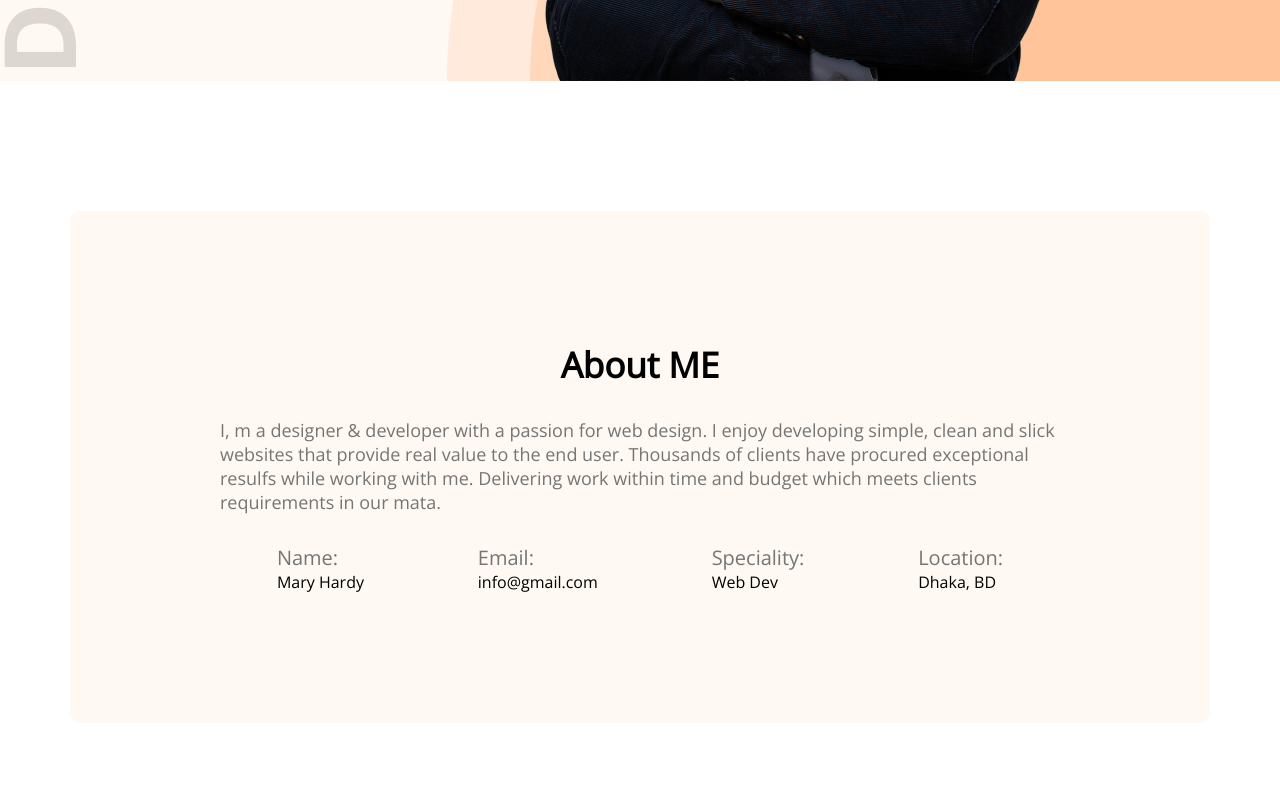
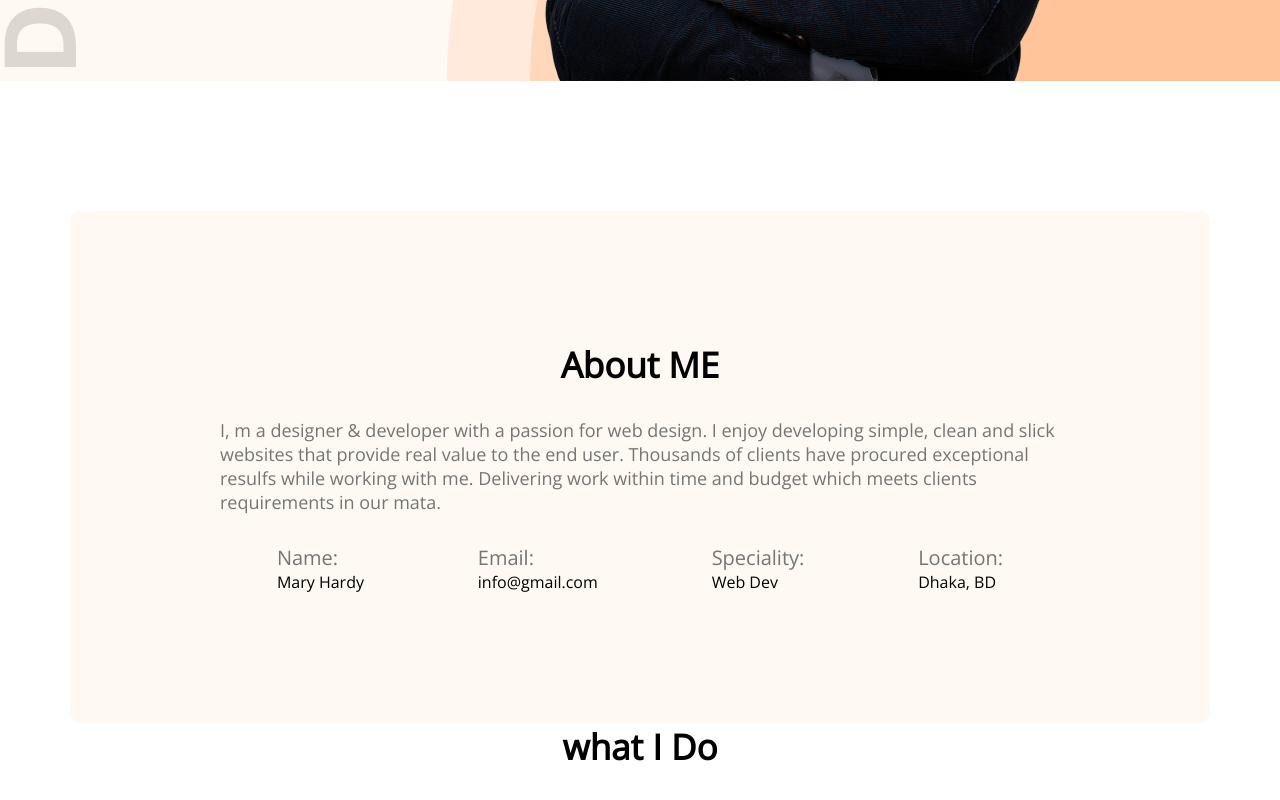
Before and after one commit to antik1801/developer-portfolio, a plain HTML site: page index.html in a window 1280 px wide. Shown: the part 759-1559 px from the top of the page. Before the commit the page ends 1482 px from the top, so only its background shows below. Drawn offline with nearby package versions, Linux system fonts and the light colour scheme.

Commit message:
second commit

```diff
--- a/index.html
+++ b/index.html
@@ -52,6 +52,10 @@
                 </div>
             </div>
         </section>
+        <!-- what i do section -->
+        <section class="what-i-do">
+            <h3 class="section-title">what I Do</h3>
+        </section>
     </main>
     <body>
 
```
